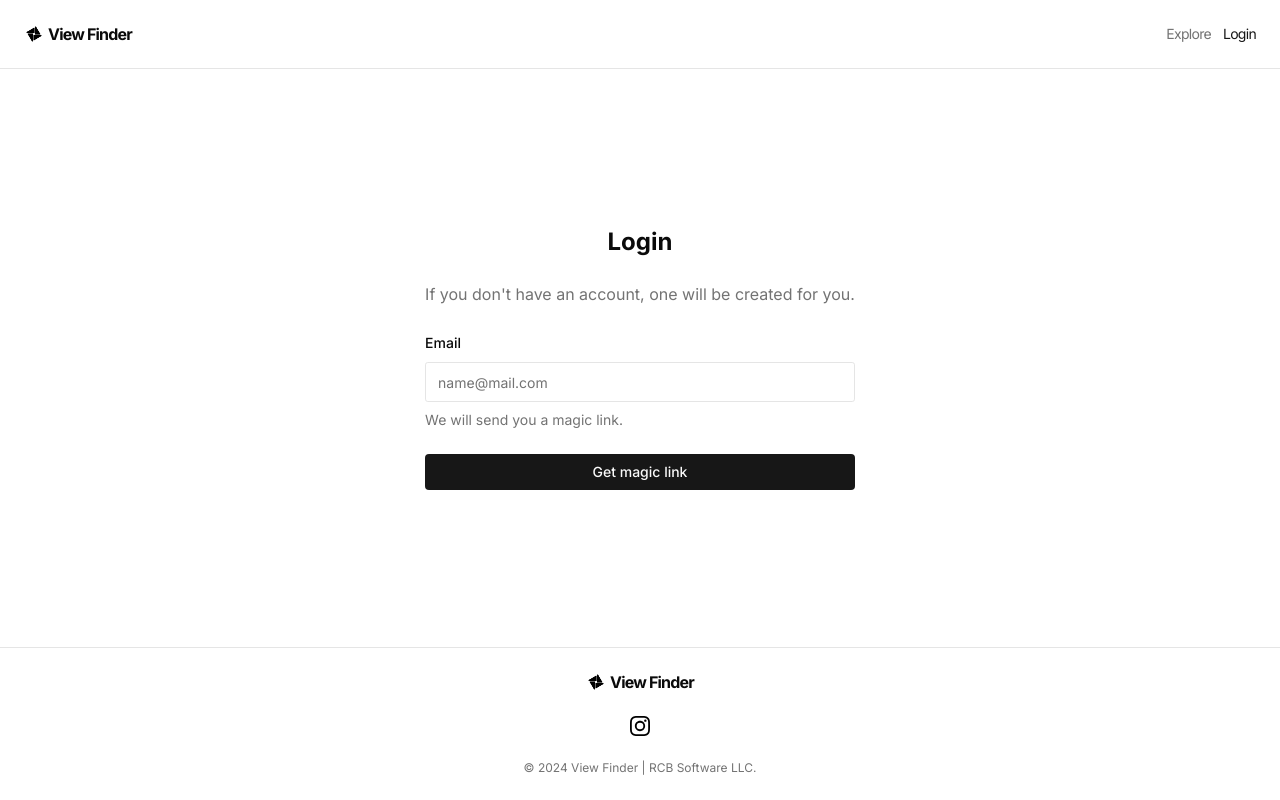
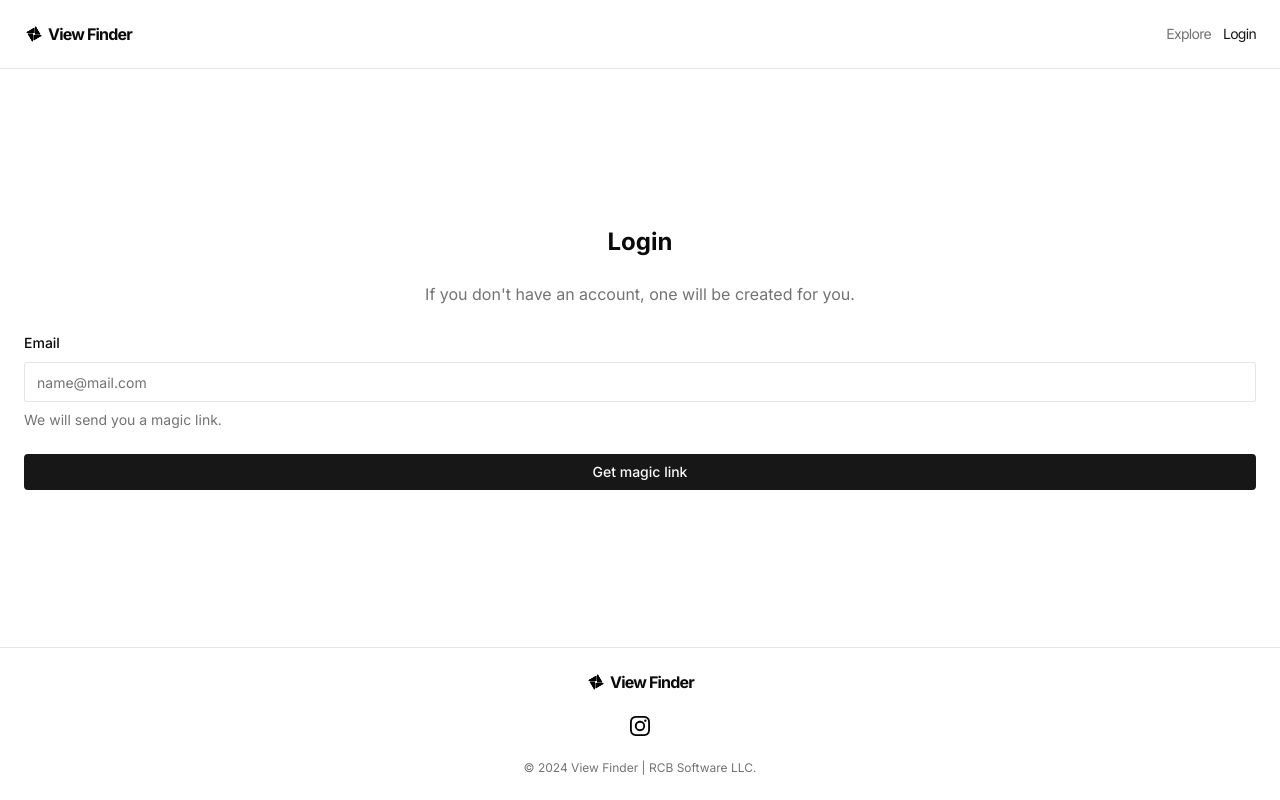
Before and after one commit to RyelBanfield/view-finder, a Next.js app: page /login in a window 1280 px wide. Built offline with nearby package versions, Linux system fonts and the light colour scheme; no server answers.

Commit message:
Adjust padding

```diff
--- a/src/app/(pages)/login/components/LoginForm.tsx
+++ b/src/app/(pages)/login/components/LoginForm.tsx
@@ -46,7 +46,7 @@ const LoginForm = () => {
         <Form {...form}>
           <form
             onSubmit={form.handleSubmit(onSubmit)}
-            className="mx-auto flex grow flex-col justify-center gap-6 p-12"
+            className="flex grow flex-col justify-center gap-6 p-6"
           >
             <h1 className="text-center text-2xl font-bold">Login</h1>
 
@@ -73,7 +73,7 @@ const LoginForm = () => {
 
             <Button size={"sm"} type="submit" disabled={buttonDisabled}>
               {buttonDisabled && (
-                <LoaderCircle className="animate-spin h-4 w-4" />
+                <LoaderCircle className="h-4 w-4 animate-spin" />
               )}
 
               {!buttonDisabled && "Get magic link"}
```
